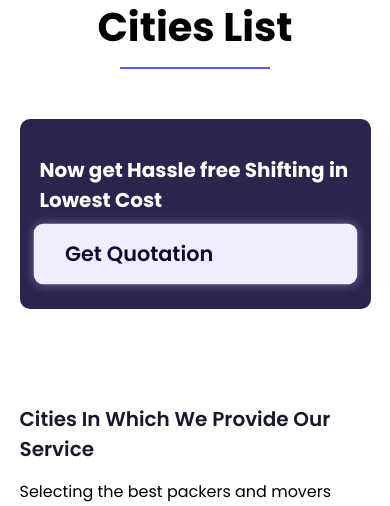
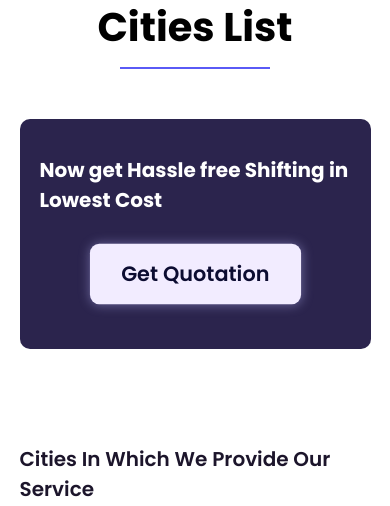
Before and after one commit to AskNavigator-SEO/tppdelhi, a PHP site: page /location.html in a window 390 px wide. Shown: the part 183-689 px from the top of the page. Run offline with PHP 8.4, Linux system fonts and the light colour scheme.

Commit message:
new margin add in this files

```diff
--- a/css/location.css
+++ b/css/location.css
@@ -55,4 +55,8 @@
         font-size: 20px;
         margin: 10px 0px;
     }
+    .eleventh >.lower-call-btn > a {
+        width: fit-content;
+        margin: 20px auto;
+    }
 }
```
